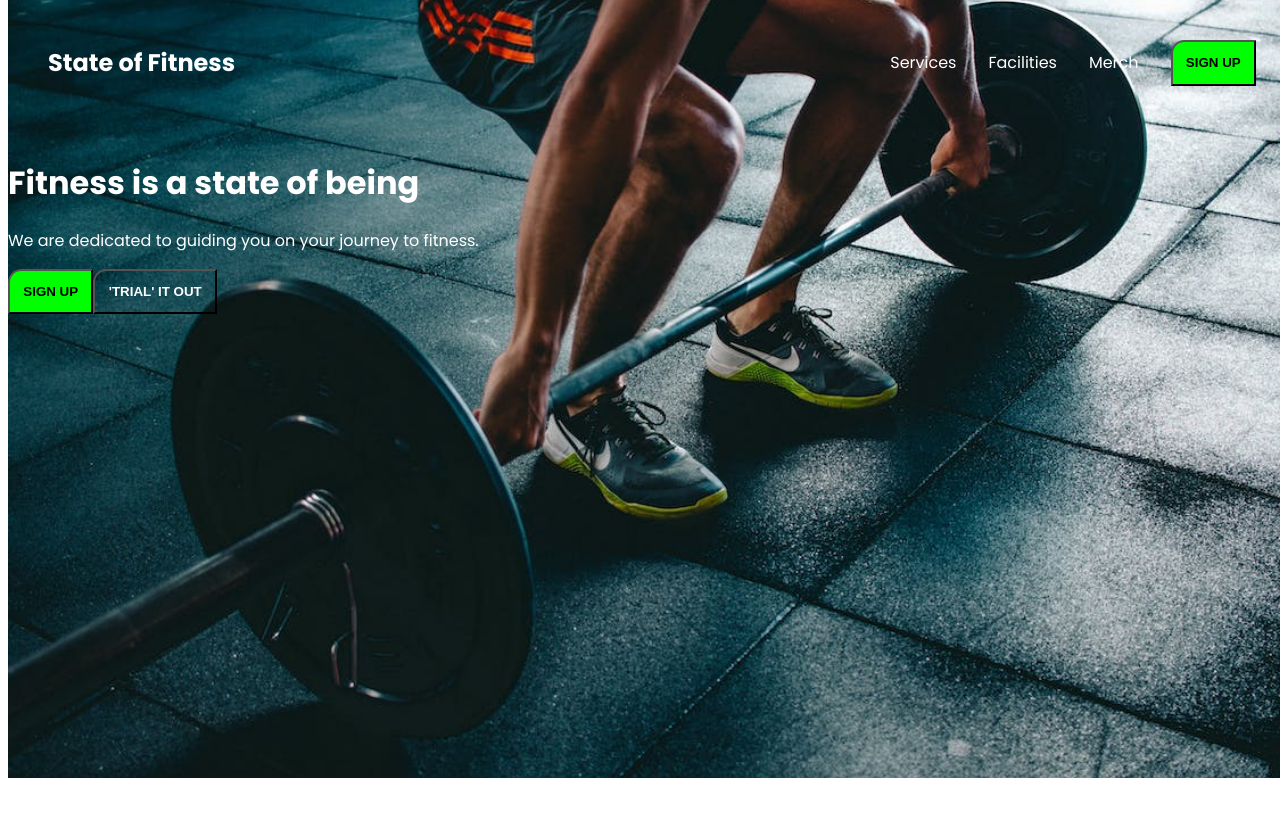
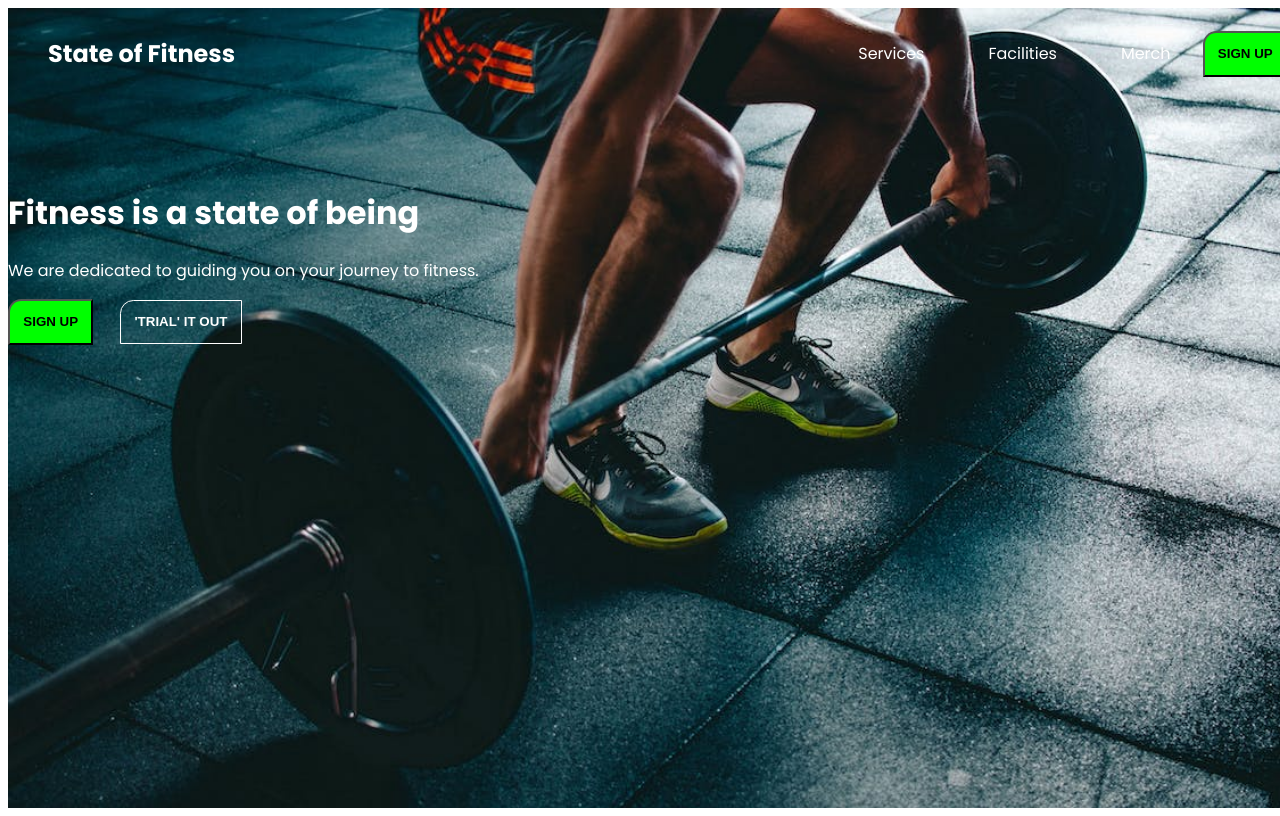
Before and after one commit to imRanDan/state-of-fitness, a React (Vite) app: page / in a window 1280 px wide. Built offline with nearby package versions, Linux system fonts and the light colour scheme.

Commit message:
fixed navbar to integrate with hero. BIG W

```diff
--- a/src/App.css
+++ b/src/App.css
@@ -14,11 +14,15 @@ html {
 
 body {
   font-family: 'Poppins', sans-serif;
+  background-color: grey;
 }
 
 nav {
   overflow: auto;
   background-color: transparent;
+  position: absolute;
+  width: 100%;
+  top: 0;
 }
 
 .header-nav {
@@ -28,12 +32,13 @@ nav {
 }
 
 .nav-left {
+  color: white;
   margin-right: auto;
-  color: white;
 }
 
 .nav-right {
-  padding: 1em;
+  color: white;
+  margin: 0 2em;
 }
 
 .nav-right a {
@@ -54,7 +59,7 @@ nav {
 
 /* Hero */
 main {
-  margin-top: -140px;
+  /* margin-top: -140px; */
   height: 100vh;
   width: 100vw;
   background-image: url("./assets/sof-hero-bg.jpeg");
@@ -77,8 +82,10 @@ main {
 }
 
 .trial-button {
+  margin-left: 2em;
   padding: 1em;
   border-radius: 1em 0 0 0;
+  border: 1px solid white;
   background-color: transparent;
   color: white;
   font-weight: 800;
--- a/src/components/Header.jsx
+++ b/src/components/Header.jsx
@@ -6,10 +6,11 @@ const Header = () => {
       <nav>
         <ul className='header-nav'>
           <li className='nav-left'><h2>State of Fitness</h2></li>
+
           <li className='nav-right'><a href='#'>Services</a></li>
           <li className='nav-right'><a href='#'>Facilities</a></li>
           <li className='nav-right'><a href='#'>Merch</a></li>
-          <li className='nav-right'><button className='nav-button'>Sign Up</button></li>
+          <li><button className='nav-button'>Sign Up</button></li>
         </ul>
       </nav>
     </>
```
